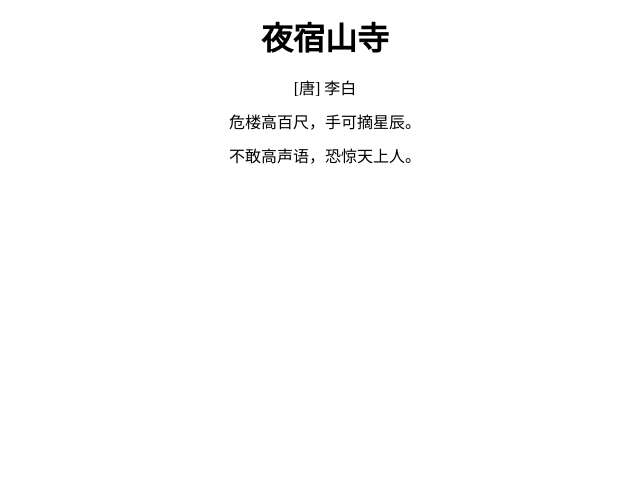
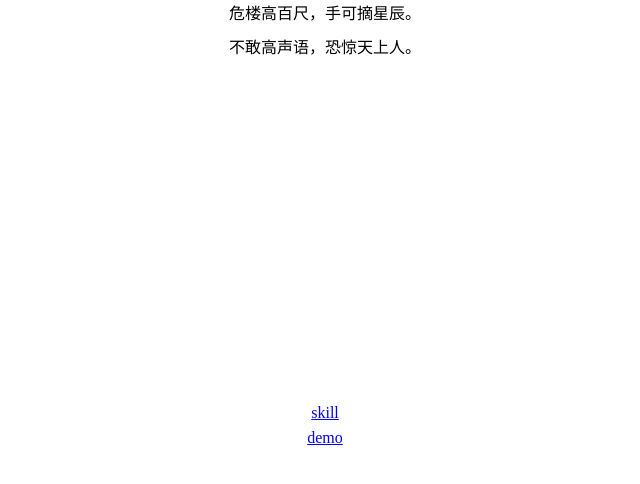
Before and after one commit to Fifth-Patient/vue-demo, a Vue app: page /home in a window 1280 px wide. Shown: the top 484 px of the page, without its empty margins (315-955 px from the left). Built offline with nearby package versions, Linux system fonts and the light colour scheme.

Commit message:
home page add view link

```diff
--- a/src/styles/variable.styl
+++ b/src/styles/variable.styl
@@ -1,2 +1,6 @@
+// global(layout)
+wrapper-max-width = 1200px
+
+// navbar
 navbar-width = 250px
 navbar-bg-color = #fcfcfc
--- a/src/views/home/night-temple/night-temple.vue
+++ b/src/views/home/night-temple/night-temple.vue
@@ -1,23 +1,113 @@
 <template>
   <div class="night-temple">
-    <h1 class="title">夜宿山寺</h1>
-    <p class="author">[唐] 李白</p>
-    <div class="container">
-      <p class="verse">危楼高百尺，手可摘星辰。</p>
-      <p class="verse">不敢高声语，恐惊天上人。</p>
+    <div class="poetry">
+      <h1 class="title">夜宿山寺</h1>
+      <p class="author">[唐] 李白</p>
+      <div class="container">
+        <p class="verse">危楼高百尺，手可摘星辰。</p>
+        <p class="verse">不敢高声语，恐惊天上人。</p>
+      </div>
+    </div>
+    <div class="view-link">
+      <div v-for="(item, index) of VIEWLINKLIST" :key="index" class="link-block">
+        <a :href="item.link" :target="item.target" class="link">{{ item.label }}</a>
+      </div>
     </div>
   </div>
 </template>
 
 <script>
+// 定义视图链接列表
+const VIEWLINKLIST = [
+  {
+    label: 'skill',
+    link: '/skill',
+    target: '_self'
+  },
+  {
+    label: 'demo',
+    link: '/demo',
+    target: '_self'
+  }
+]
+
 export default {
-  name: 'night-temple'
+  name: 'night-temple',
+  data () {
+    return {
+      VIEWLINKLIST
+    }
+  }
 }
 </script>
 
-<style>
+<style lang="stylus">
+@keyframes poetry-moveup {
+  from {
+    transform: translateY(0);
+  }
+  to {
+    transform: translateY(-75%);
+  }
+}
+
+@keyframes view-link-show {
+  from {
+    position: absolute;
+    top: 50%;
+    right: 50%;
+    bottom: 50%;
+    left: 50%;
+    width atuo
+    transform: translateX(-50%);
+    transform: scale(0, 0);
+  }
+  80% {
+    position: absolute;
+    top: 50%;
+    right: 50%;
+    bottom: 50%;
+    left: 50%;
+    width auto
+    transform: translateX(-50%);
+    transform: scale(1.3, 1.3);
+  }
+  to {
+    position: absolute;
+    top: 50%;
+    right: 50%;
+    bottom: 50%;
+    left: 50%;
+    transform: translateX(-50%);
+    transform: scale(1, 1);
+  }
+}
+
 .night-temple {
   width: 100%;
   text-align: center;
+  .poetry {
+    transform: translateY(-75%);
+    animation: poetry-moveup 1.5s;
+  }
+  .view-link {
+    position: absolute;
+    top: 50%;
+    right: 50%;
+    bottom: 50%;
+    left: 50%;
+    transform: translateX(-50%);
+    display: flex;
+    flex-wrap wrap;
+    justify-content: center;
+    max-width: wrapper-max-width;
+    margin: 0 auto;
+    animation: view-link-show 1.5s;
+    .link-block {
+      flex: 0 1 25%;
+      height: 25px;
+      line-height 25px;
+    }
+  }
 }
 </style>
```
